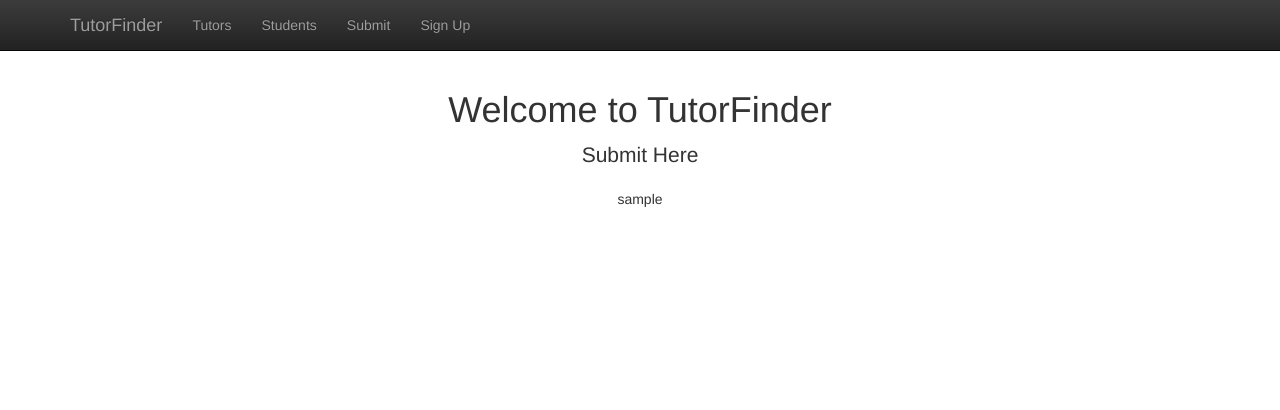
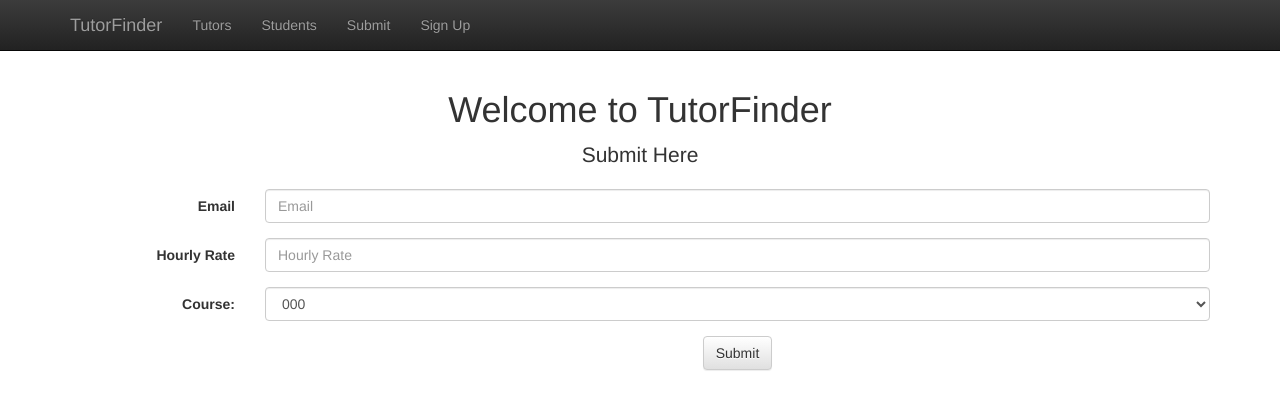
Before and after one commit to BretOwens/TutorFinder, a Flask app: template templates/submit.html in a window 1280 px wide. Shown: the top 410 px of the page. Run offline with Flask 2, Linux system fonts and the light colour scheme; the template is opened without the code that fills it: most values are stand-ins (such as "Sample title", 1, 10 or a date in 2020); some libraries are stand-ins or nearby versions.

Commit message:
Completed submit form

```diff
--- a/app.py
+++ b/app.py
@@ -5,44 +5,49 @@ import pymysql
 
 app = Flask(__name__)
 
-# Connect to the database
-connection = pymysql.connect(host='nt71li6axbkq1q6a.cbetxkdyhwsb.us-east-1.rds.amazonaws.com',
-                             user='m462isa2dh6cvxue',
-                             password='jfl50lzw43d657yq',
-                             db='rumyr9ysvijlvzqd',
-                             charset='utf8mb4',
-                             cursorclass=pymysql.cursors.DictCursor)
+def execsql(query):
+	# Connect to the database
+	connection = pymysql.connect(host='nt71li6axbkq1q6a.cbetxkdyhwsb.us-east-1.rds.amazonaws.com',
+             user='m462isa2dh6cvxue',
+             password='jfl50lzw43d657yq',
+             db='rumyr9ysvijlvzqd',
+             charset='utf8mb4',
+             cursorclass=pymysql.cursors.DictCursor,
+			 autocommit=True)
 
-cursor = connection.cursor()
-sql = "SELECT * FROM Tutor"
-cursor.execute(sql)
-result = cursor.fetchone()
-connection.close()
+	cursor = connection.cursor()
+	#sql = "SELECT * FROM Tutor"
+	cursor.execute(query)
+	results = cursor.fetchall()
+	connection.close()
+	cursor.close()
+	return results
 
 @app.route('/')
 def home_page():
-	return render_template('index.html', username=result["TutorUsername"])
+	return render_template('index.html')
 
 @app.route('/submit/')
 def submit_page():
-	return render_template('submit.html', username=result["TutorUsername"])
+	results = execsql("SELECT CourseCode FROM Course")
+	return render_template('submit.html', results=results)
 
 @app.route('/signup/')
 def signup_page():
-	return render_template('signup.html', username=result["TutorUsername"])
+	return render_template('signup.html')
 
 @app.route('/students/')
 def students_page():
-	return render_template('students.html', username=result["TutorUsername"])
+	return render_template('students.html')
 
 @app.route('/tutors/')
 def tutors_page():
-	return render_template('tutors.html', username=result["TutorUsername"])
+	return render_template('tutors.html')
 
 @app.route('/signup/signup_post', methods=['POST'])
 def complete_form():
 	data = request.form
-	return render_template('success.html', data=data)
+	return render_template('success.html')
 
 if __name__ == '__main__':
     app.run(debug=True)
--- a/templates/submit.html
+++ b/templates/submit.html
@@ -4,9 +4,37 @@
             <div class="col-lg-12 text-center">
                 <h1>Welcome to TutorFinder</h1>
                 <p class="lead">Submit Here</p>
-                <ul class="list-unstyled">
-                    <li>{{username}}</li>
-                </ul>
+
+
+                <form class="form-horizontal" action="signup_post" method="post">
+                  <div class="form-group">
+                    <label for="email" class="col-sm-2 control-label">Email</label>
+                    <div class="col-sm-10">
+                      <input type="email" class="form-control" id="email" name="email" placeholder="Email">
+                    </div>
+                  </div>
+                  <div class="form-group">
+                    <label for="rate" class="col-sm-2 control-label">Hourly Rate</label>
+                    <div class="col-sm-10">
+                      <input type="number" class="form-control" id="rate" name="rate" placeholder="Hourly Rate">
+                    </div>
+                  </div>
+                  <div class="form-group">
+                    <label for="type" class="col-sm-2 control-label">Course:</label>
+                    <div class="col-sm-10">
+                      <select class="form-control" id="type" name="type">
+						{% for result in results %}
+                        	<option> {{ result["CourseCode"] }}</option>
+						{% endfor %}
+                      </select>
+                    </div>
+                  </div>
+                  <div class="form-group">
+                    <div class="col-sm-offset-2 col-sm-10">
+                      <button type="submit" class="btn btn-default">Submit</button>
+                    </div>
+                  </div>
+                </form>
             </div>
         </div>
 {% endblock %}
```
